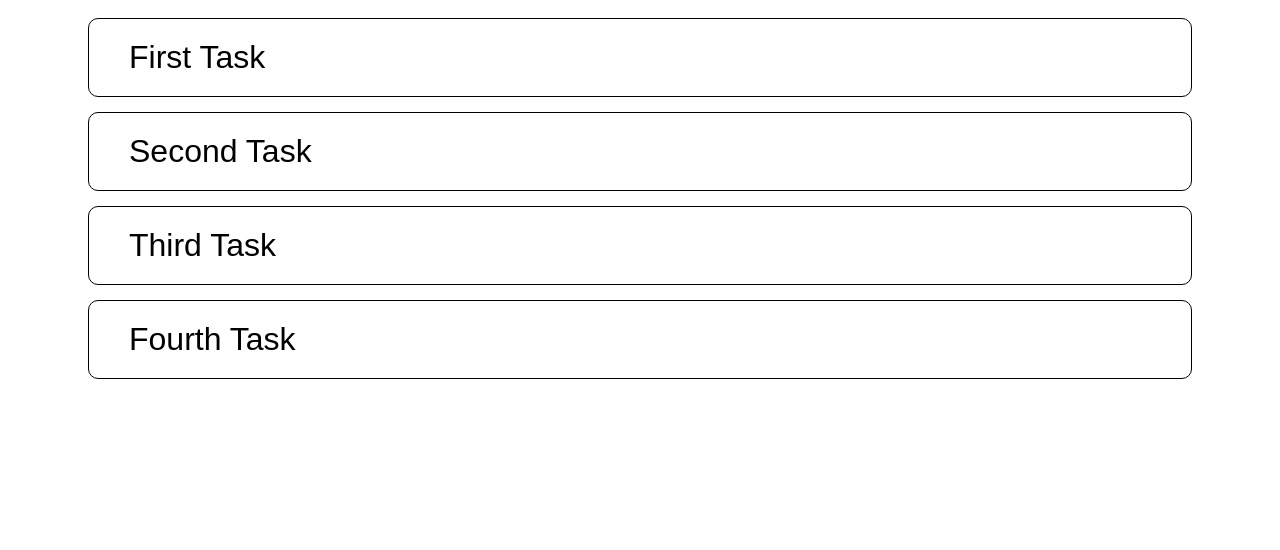
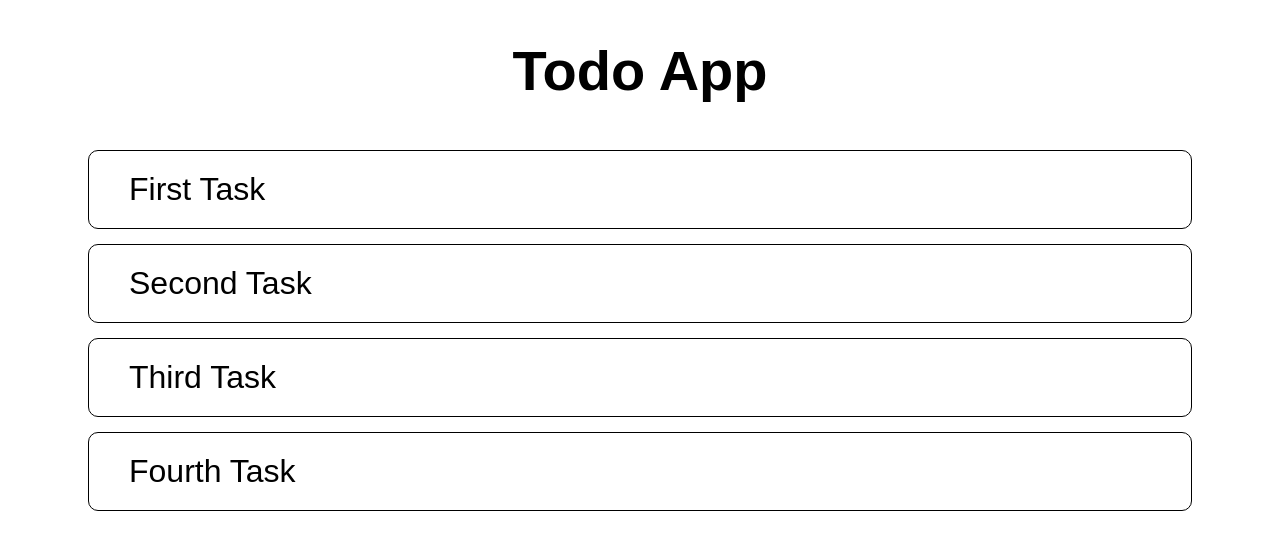
Before and after one commit to Nielam-Dass/Todo-App-Collection, a React (Vite) app in the folder todo_apps/002-mern-app/frontend/: page / in a window 1280 px wide. Shown: the top 550 px of the page. Built offline with nearby package versions, Linux system fonts and the light colour scheme.

Commit message:
Display loading message in TaskList component

```diff
--- a/todo_apps/002-mern-app/frontend/src/pages/home/HomePage.jsx
+++ b/todo_apps/002-mern-app/frontend/src/pages/home/HomePage.jsx
@@ -9,15 +9,10 @@ function HomePage () {
     queryFn: fetchAllTasks
   });
 
-  if(query.isLoading) {
-    return (
-      <div>Loading Tasks...</div>
-    );
-  }
-
   return (
     <>
-      <TaskList taskList={query.data}/>
+      <h1 style={{display: "flex", justifyContent: "center", fontSize: "3.5rem"}}>Todo App</h1>
+      <TaskList tasksLoading={query.isLoading} taskList={query.data}/>
     </>
   );
 }
--- a/todo_apps/002-mern-app/frontend/src/pages/home/TaskList.jsx
+++ b/todo_apps/002-mern-app/frontend/src/pages/home/TaskList.jsx
@@ -1,6 +1,11 @@
 import TaskCard from "./TaskCard";
 
 function TaskList(props) {
+  if(props.tasksLoading) {
+    return (
+      <div style={{display: "flex", justifyContent: "center", fontSize: "1.5rem"}}>Task Loading...</div>
+    )
+  }
   return (
     <>
     <div style={{
```
